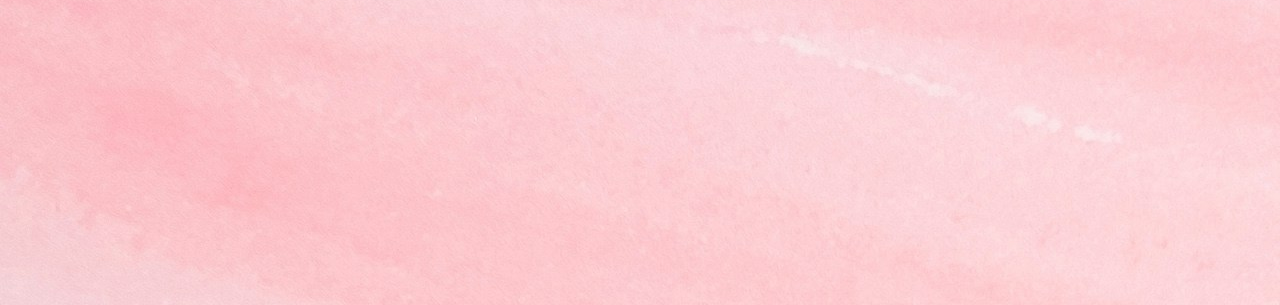
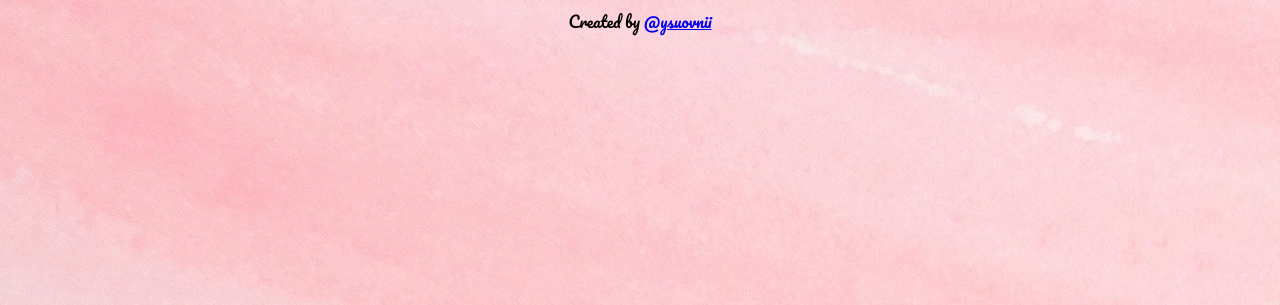
Before and after one commit to ysuovnii/BeMyValentine, a plain HTML site: page index.html in a window 1280 px wide. Shown: the part 495-800 px from the top of the page. Drawn offline with Linux system fonts and the light colour scheme.

Commit message:
Update index.html

```diff
--- a/index.html
+++ b/index.html
@@ -1,9 +1,11 @@
 <!DOCTYPE html>
 <html>
+
 <head>
     <title>Be My Valentine</title>
     <link rel="stylesheet" href="style.css">
 </head>
+
 <body>
 
     <div class="container">
@@ -20,8 +22,9 @@
             </button>
         </div>
     </div>
-            <b><p id="reaction"></p> </b>
-
+    <b>
+        <p id="reaction"></p>
+    </b>
 
     <script>
         function handleYes() {
@@ -41,5 +44,11 @@
         }
     </script>
 
+    <footer class="info">
+        Created by <a href="https://github.com/ysuovnii" target="_blank">@ysuovnii</a>
+    </footer>
+
 </body>
+
+
 </html>
```
Lines whose indentation alone changed are shown as unchanged.
